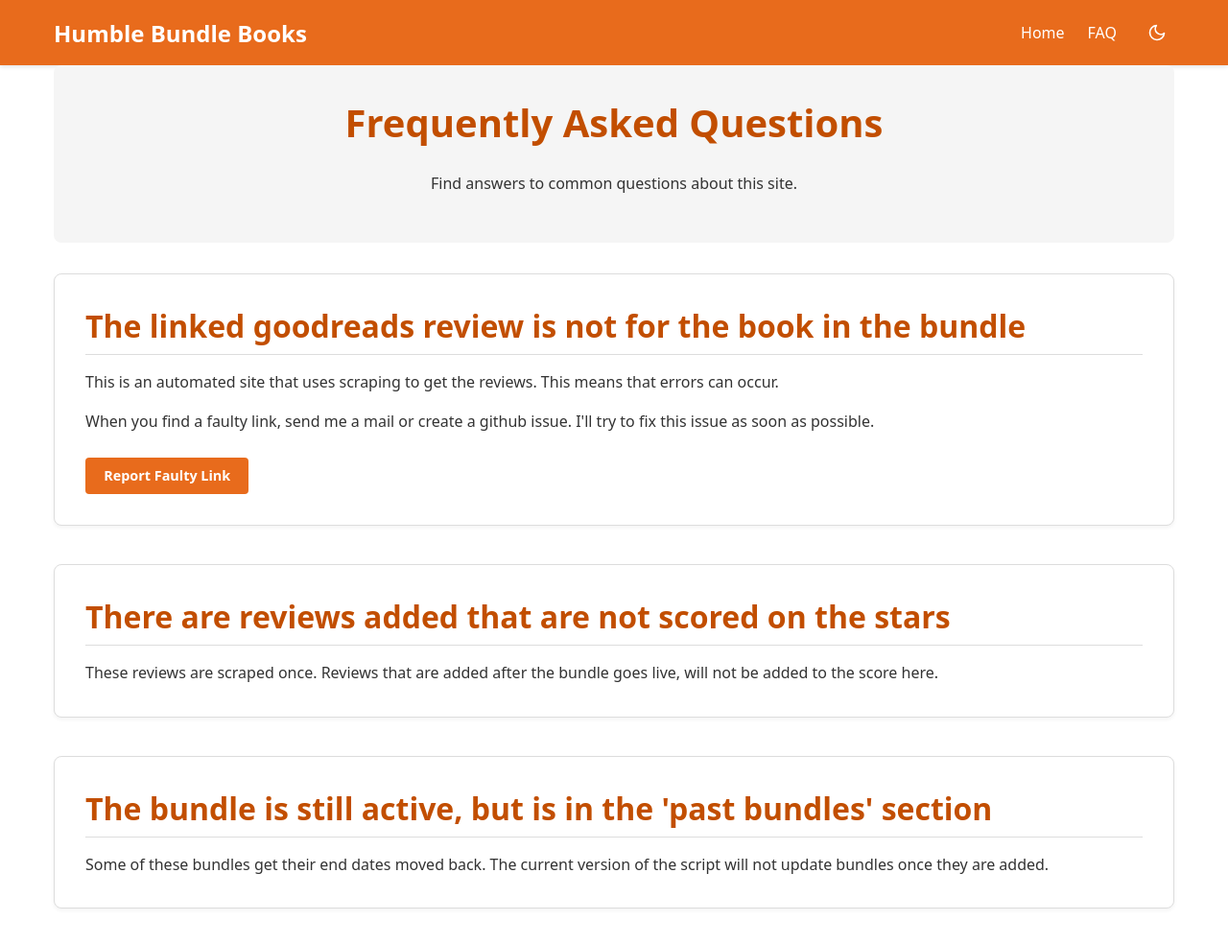
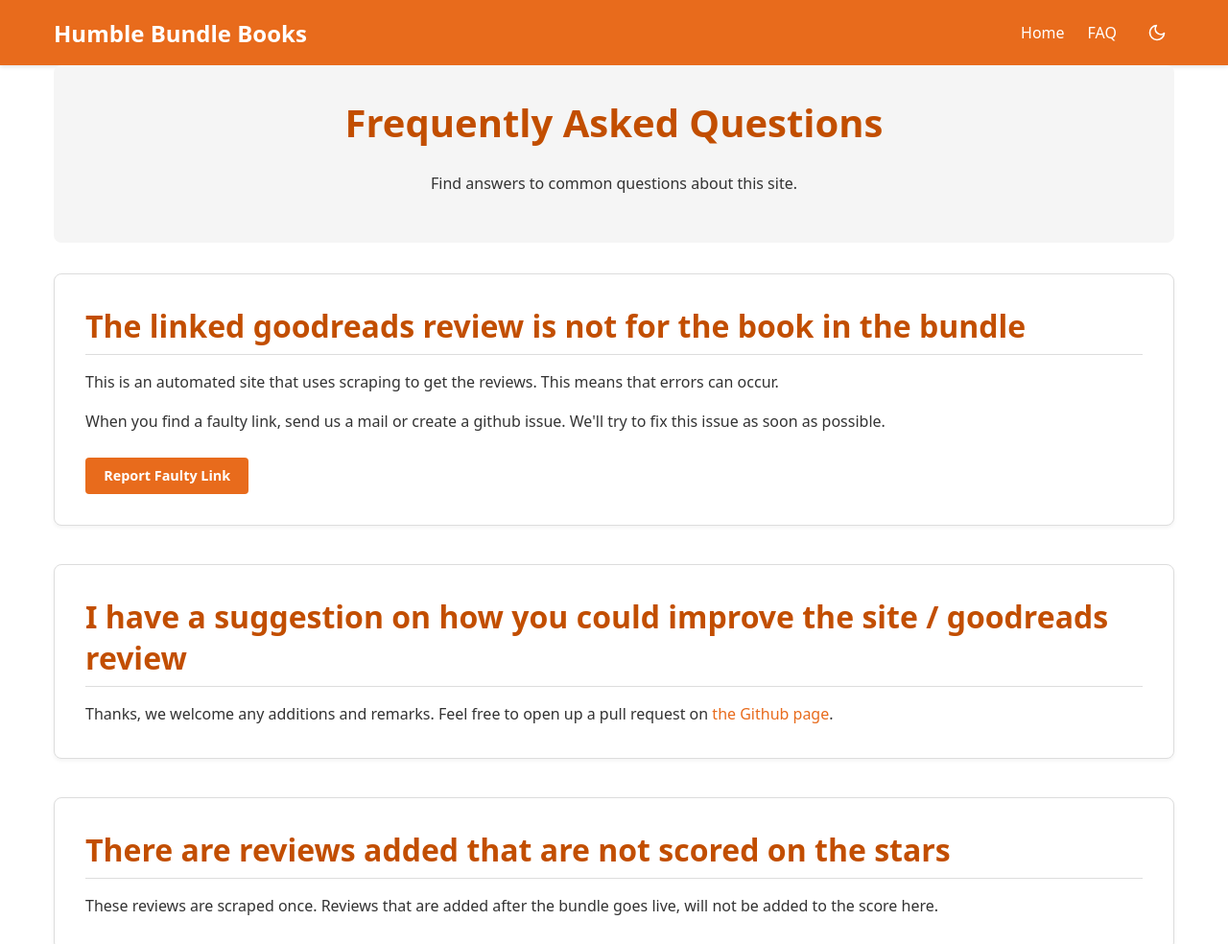
Before and after one commit to JensPenny/humble-book-bun, an Astro site in the folder site_gen/humble_astro/: page /faq in a window 1280 px wide. Shown: the top 984 px of the page at 96% size. Built offline with nearby package versions, Linux system fonts and the light colour scheme; Astro itself is replaced by a stand-in of ours.

Commit message:
added a FAQ item for remarks and feedback

```diff
--- a/site_gen/humble_astro/src/pages/faq.astro
+++ b/site_gen/humble_astro/src/pages/faq.astro
@@ -16,11 +16,18 @@
                     This is an automated site that uses scraping to get the reviews. This means that errors can occur.
                 </p>
                 <p>
-                    When you find a faulty link, send me a mail or create a github issue. I'll try to fix this issue as soon as possible.
+                    When you find a faulty link, send us a mail or create a github issue. We'll try to fix this issue as soon as possible.
                 </p>
                 <div class="faq-actions">
                     <a href="https://github.com/JensPenny/humble-book-bun/issues/new" target="_blank" class="btn">Report Faulty Link</a>
                 </div>
+            </div>
+        </div>
+
+        <div class="faq-item card">
+            <h2>I have a suggestion on how you could improve the site / goodreads review</h2>
+            <div class="faq-content">
+                <p>Thanks, we welcome any additions and remarks. Feel free to open up a pull request on <a href="https://github.com/JensPenny/humble-book-bun" target="_blank">the Github page</a>.</p>
             </div>
         </div>
 
```
